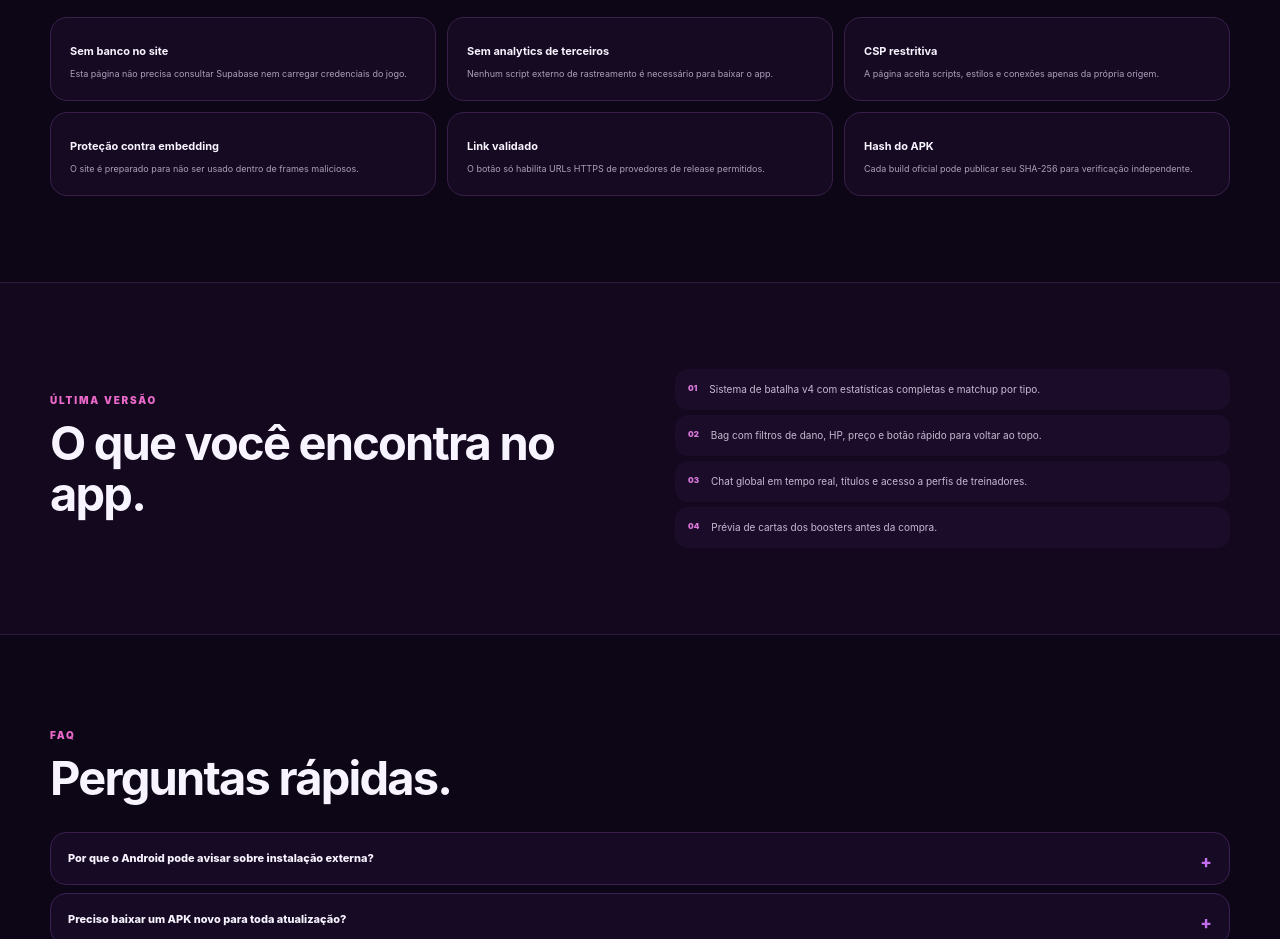
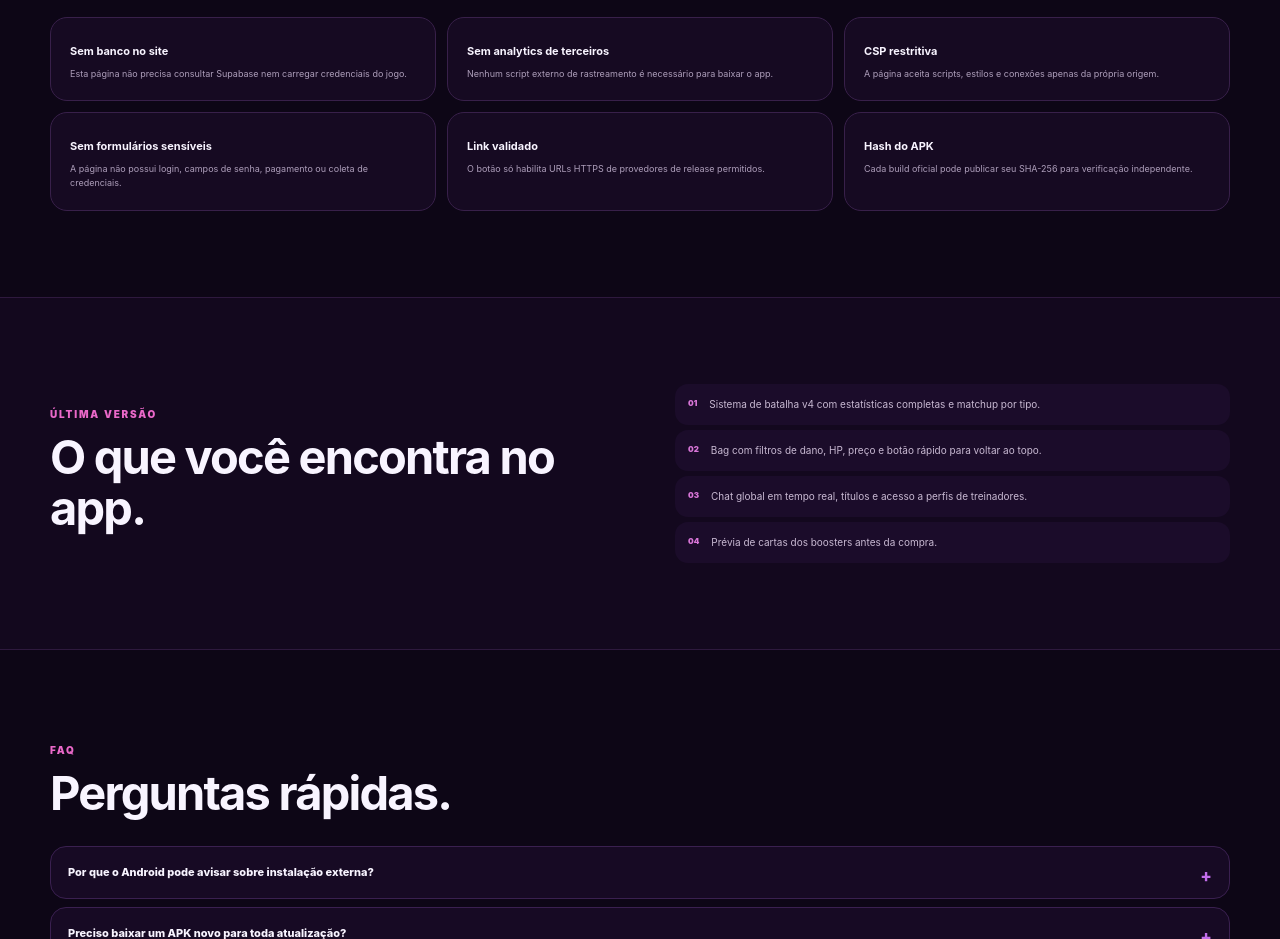
Before and after one commit to FrontWork08/Pok-mon-Cards, a website: page public/download/index.html in a window 1280 px wide. Shown: the part 2600-3539 px from the top of the page. Drawn offline with Linux system fonts and the light colour scheme.

Commit message:
security: keep download page claims aligned with static hosting

```diff
--- a/public/download/index.html
+++ b/public/download/index.html
@@ -6,7 +6,7 @@
   <meta name="theme-color" content="#10071d" />
   <meta name="color-scheme" content="dark" />
   <meta name="referrer" content="strict-origin-when-cross-origin" />
-  <meta http-equiv="Content-Security-Policy" content="default-src 'self'; img-src 'self' data:; style-src 'self'; script-src 'self'; connect-src 'self'; object-src 'none'; base-uri 'none'; form-action 'none'; frame-src 'none'; frame-ancestors 'none'; upgrade-insecure-requests" />
+  <meta http-equiv="Content-Security-Policy" content="default-src 'self'; img-src 'self' data:; style-src 'self'; script-src 'self'; connect-src 'self'; object-src 'none'; base-uri 'none'; form-action 'none'; frame-src 'none'; upgrade-insecure-requests" />
   <meta name="description" content="Página oficial de download do Pokémon Cards para Android. Confira a versão, integridade do APK e novidades antes de instalar." />
   <meta name="robots" content="index,follow,max-image-preview:large" />
   <link rel="icon" href="/icon.png" />
@@ -201,7 +201,7 @@
           <article><strong>Sem banco no site</strong><p>Esta página não precisa consultar Supabase nem carregar credenciais do jogo.</p></article>
           <article><strong>Sem analytics de terceiros</strong><p>Nenhum script externo de rastreamento é necessário para baixar o app.</p></article>
           <article><strong>CSP restritiva</strong><p>A página aceita scripts, estilos e conexões apenas da própria origem.</p></article>
-          <article><strong>Proteção contra embedding</strong><p>O site é preparado para não ser usado dentro de frames maliciosos.</p></article>
+          <article><strong>Sem formulários sensíveis</strong><p>A página não possui login, campos de senha, pagamento ou coleta de credenciais.</p></article>
           <article><strong>Link validado</strong><p>O botão só habilita URLs HTTPS de provedores de release permitidos.</p></article>
           <article><strong>Hash do APK</strong><p>Cada build oficial pode publicar seu SHA-256 para verificação independente.</p></article>
         </div>
```
